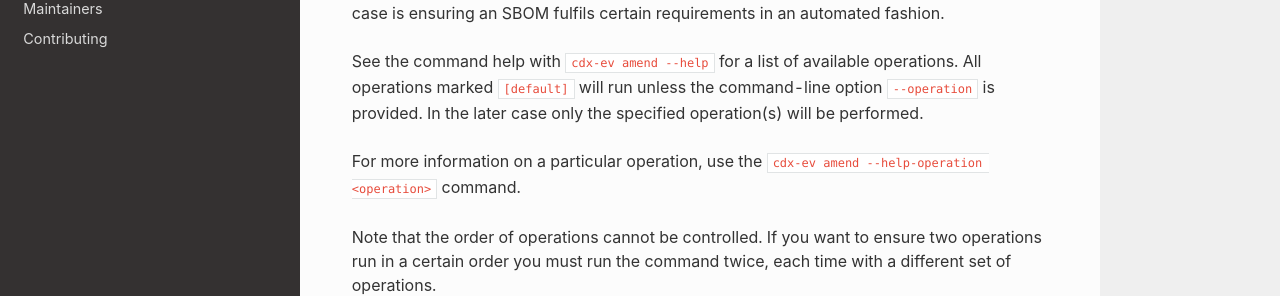
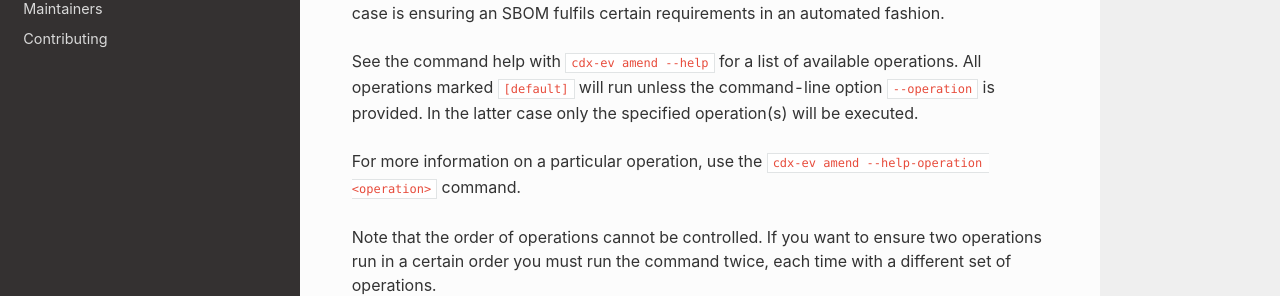
Before and after one commit to Festo-se/cyclonedx-editor-validator, an MkDocs documentation site: the page built from docs/available_commands.md, in a window 1280 px wide and 900 px high. Shown: the part 475-771 px from the top of the window. Built offline with MkDocs 1.6.1, drawn with Linux system fonts in a browser that asks for light colours; nearby versions of some CDN libraries; some web fonts are replaced.

Commit message:
docs: fixes grammar

```diff
--- a/docs/available_commands.md
+++ b/docs/available_commands.md
@@ -10,7 +10,7 @@ Before use, please consider the [known limitations](https://festo-se.github.io/c
 
 This command accepts a single input file and will apply one or multiple *operations* to it. Each operation modifies certain aspects of the SBOM. These modifications cannot be targeted at individual components in the SBOM which sets the *amend* command apart from *set*. Its use-case is ensuring an SBOM fulfils certain requirements in an automated fashion.
 
-See the command help with `cdx-ev amend --help` for a list of available operations. All operations marked `[default]` will run unless the command-line option `--operation` is provided. In the later case only the specified operation(s) will be performed.
+See the command help with `cdx-ev amend --help` for a list of available operations. All operations marked `[default]` will run unless the command-line option `--operation` is provided. In the latter case only the specified operation(s) will be executed.
 
 For more information on a particular operation, use the `cdx-ev amend --help-operation <operation>` command.
 
```
